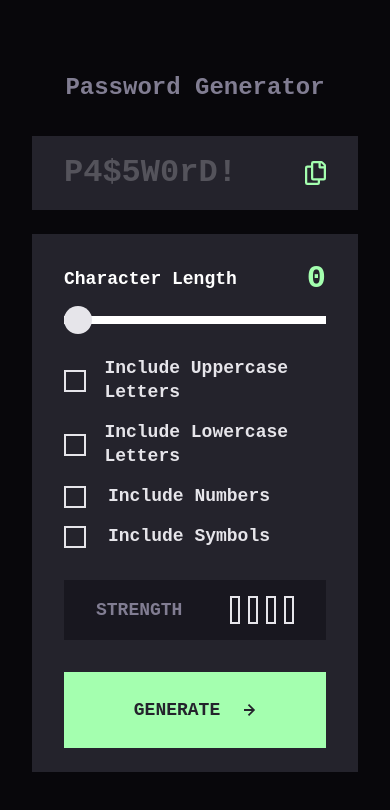
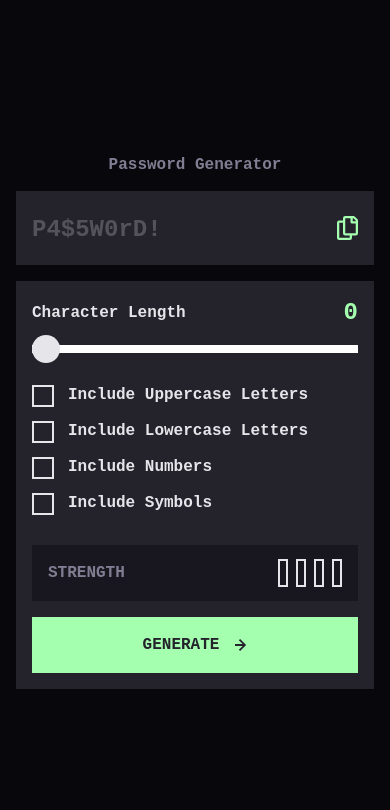
Before and after one commit to AnjelToppo/frontendmentor, a React (Vite) app in the folder password-generator-app/: page / in a window 390 px wide. Shown: the top 810 px of the page. Built offline with nearby package versions, Linux system fonts and the light colour scheme.

Commit message:
Implement ui for mobile mode

```diff
--- a/password-generator-app/src/index.css
+++ b/password-generator-app/src/index.css
@@ -23,6 +23,7 @@
   --orange-400: #FB7C58;
   --red-500: #F64A4A;
   --spacing-100: 0.8rem;
+  --spacing-150: 1.4rem;
   --spacing-200: 1.6rem;
   --spacing-300: 2.4rem;
   --spacing-400: 3.2rem;
@@ -50,7 +51,7 @@ main {
   align-items: center;
   min-height: 100vh;
   background-color: var(--grey-950);
-  padding-inline: 3.2rem;
+  padding-inline: var(--spacing-200);
 }
 
 .password-display {
@@ -366,4 +367,108 @@ main {
   background-color: var(--grey-800);
 }
 
+@media only screen and (max-width: 31.25em) {
+  .password-display {
+    gap: var(--spacing-200);
+  }
+  .password-display h1 {
+    color: var(--grey-600);
+    font-family: "JetBrains Mono", monospace, serif;
+    font-size: 1.6rem;
+    font-style: normal;
+    font-weight: 700;
+    line-height: 2rem;
+    letter-spacing: 0;
+  }
+  .settings {
+    gap: var(--spacing-200);
+  }
+  .password-input {
+    padding-inline: var(--spacing-200);
+  }
+  .password-input::placeholder {
+    color: var(--grey-700);
+    font-family: "JetBrains Mono", monospace, serif;
+    font-size: 2.4rem;
+    font-style: normal;
+    font-weight: 700;
+    line-height: 3.2rem;
+    letter-spacing: 0;
+  }
+  .copy-btn {
+    right: var(--spacing-200);
+  }
+  .options {
+    padding: var(--spacing-200);
+    gap: 0;
+  }
+  .options .character-length {
+    margin-bottom: var(--spacing-400);
+    gap: var(--spacing-100);
+  }
+  .options .character-length__title label {
+    color: var(--grey-200);
+    font-family: "JetBrains Mono", monospace, serif;
+    font-size: 1.6rem;
+    font-style: normal;
+    font-weight: 700;
+    line-height: 2rem;
+    letter-spacing: 0;
+  }
+  .options .character-length__title span {
+    color: var(--green-200);
+    font-family: "JetBrains Mono", monospace, serif;
+    font-size: 2.4rem;
+    font-style: normal;
+    font-weight: 700;
+    line-height: 3.2rem;
+    letter-spacing: 0;
+  }
+  .options .character-length input[type=range] {
+    margin-top: var(--spacing-100);
+  }
+  .options .checkbox-options {
+    margin-bottom: var(--spacing-400);
+  }
+  .options .checkbox-options li {
+    gap: var(--spacing-200);
+  }
+  .options .checkbox-options li label {
+    color: var(--grey-200);
+    font-family: "JetBrains Mono", monospace, serif;
+    font-size: 1.6rem;
+    font-style: normal;
+    font-weight: 700;
+    line-height: 2rem;
+    letter-spacing: 0;
+  }
+  .options .strength {
+    margin-bottom: var(--spacing-200);
+    padding: var(--spacing-150) var(--spacing-200);
+  }
+  .options .strength span {
+    color: var(--grey-600);
+    font-family: "JetBrains Mono", monospace, serif;
+    font-size: 1.6rem;
+    font-style: normal;
+    font-weight: 700;
+    line-height: 2rem;
+    letter-spacing: 0;
+  }
+  .generate-btn {
+    gap: var(--spacing-200);
+    padding-top: var(--spacing-200);
+    padding-bottom: var(--spacing-200);
+  }
+  .generate-btn__text {
+    color: var(--grey-800);
+    font-family: "JetBrains Mono", monospace, serif;
+    font-size: 1.6rem;
+    font-style: normal;
+    font-weight: 700;
+    line-height: 2rem;
+    letter-spacing: 0;
+  }
+}
+
 /*# sourceMappingURL=index.css.map */
--- a/password-generator-app/src/index.sass
+++ b/password-generator-app/src/index.sass
@@ -1,5 +1,5 @@
 $colors: ('white': #FFF, 'black': #000, 'grey-950': #08070B, 'grey-900': #14131B, 'grey-850': #18171F, 'grey-800': #24232C, 'grey-700': #54535B, 'grey-600': #817D92, 'grey-200': #E6E5EA, 'green-200': #A4FFAF, 'yellow-300': #F8CD65, 'orange-400': #FB7C58, 'red-500': #F64A4A)
-$spaces: (100: 0.8rem, 200: 1.6rem, 300: 2.4rem, 400: 3.2rem, 700: 5.6rem, 1000: 8rem, 1300: 10.4rem, 1600: 12.8rem, 2000: 17.6rem, 2200: 17.6rem, 2300: 18.4rem)
+$spaces: (100: 0.8rem, 150: 1.4rem, 200: 1.6rem, 300: 2.4rem, 400: 3.2rem, 700: 5.6rem, 1000: 8rem, 1300: 10.4rem, 1600: 12.8rem, 2000: 17.6rem, 2200: 17.6rem, 2300: 18.4rem)
 
 $typography-1: (font-size: 3.2rem, line-height: 4.2rem)
 $typography-2: (font-size: 2.4rem, line-height: 3.2rem)
@@ -66,7 +66,7 @@ main
   @include flex($align: center, $justify: center)
   min-height: 100vh
   background-color: var(--grey-950)
-  padding-inline: 3.2rem
+  padding-inline: var(--spacing-200)
 
 .password-display
   @include flex($direction: column, $gap: var(--spacing-400))
@@ -251,3 +251,66 @@ main
     width: 1.2rem
     height: 1.2rem
     background-color: var(--grey-800)
+
+@media only screen and (max-width: 31.25em)
+  .password-display
+    gap: var(--spacing-200)
+
+    h1
+      @include text-preset(var(--grey-600), $typography-4...)
+
+  .settings
+    gap: var(--spacing-200)
+
+  .password-input
+    padding-inline: var(--spacing-200)
+
+    &::placeholder
+      @include text-preset(var(--grey-700), $typography-2...)
+
+  .copy-btn
+    right: var(--spacing-200)
+
+  .options
+    padding: var(--spacing-200)
+    gap: 0
+
+    .character-length
+      margin-bottom: var(--spacing-400)
+      gap: var(--spacing-100)
+
+      &__title
+        label
+          @include text-preset(var(--grey-200), $typography-4...)
+
+        span
+          @include text-preset(var(--green-200), $typography-2...)
+
+      input[type=range]
+        margin-top: var(--spacing-100)
+
+
+    .checkbox-options
+      margin-bottom: var(--spacing-400)
+
+      li
+        gap: var(--spacing-200)
+
+        label
+          @include text-preset(var(--grey-200), $typography-4...)
+
+    .strength
+      margin-bottom: var(--spacing-200)
+      padding: var(--spacing-150) var(--spacing-200)
+
+      span
+        @include text-preset(var(--grey-600), $typography-4...)
+
+  .generate-btn
+    gap: var(--spacing-200)
+    padding:
+      top: var(--spacing-200)
+      bottom: var(--spacing-200)
+
+    &__text
+      @include text-preset(var(--grey-800), $typography-4...)
```
Also changed, not shown: 1 other file (tests, documents, lock files or other folders).
